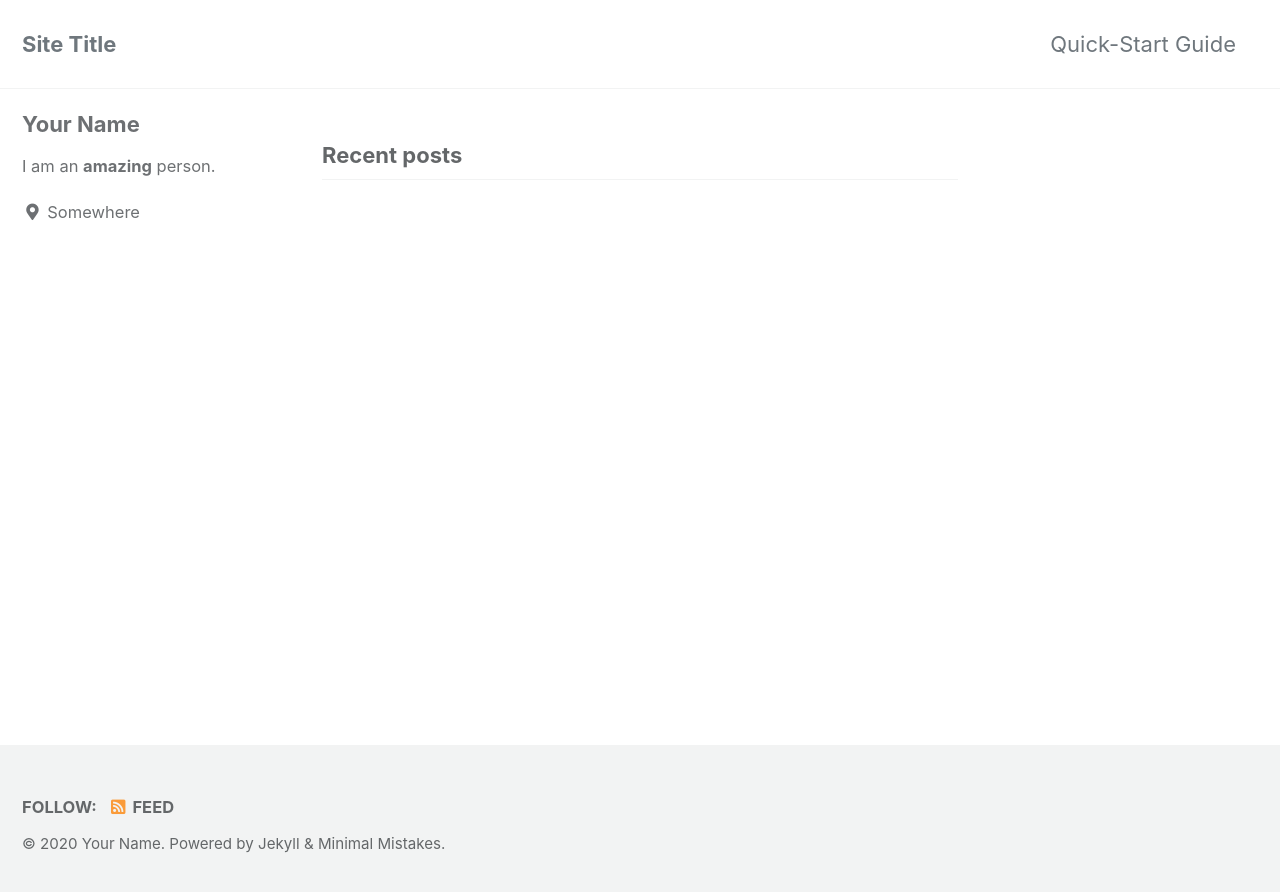
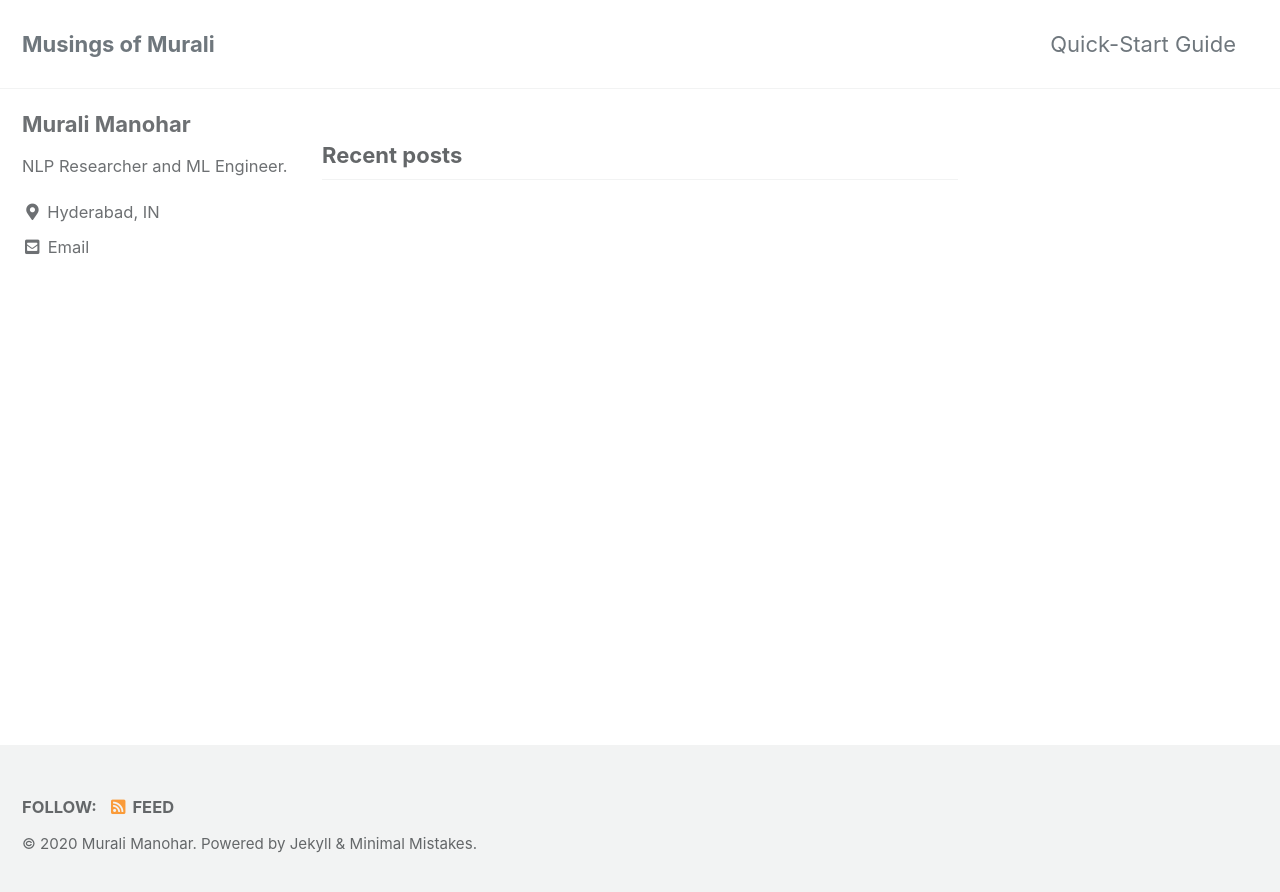
Before and after one commit to gitlost-murali/blogs, a Jekyll site: the page built from index.html, in a window 1280 px wide. Shown: the top 892 px of the page. Built offline with Jekyll 4.4.1, drawn with Linux system fonts in a browser that asks for light colours; cached includes are drawn as plain includes; the list of posts is cut into pages by our own code.

Commit message:
Update: Details updated in config.yml

```diff
--- a/_config.yml
+++ b/_config.yml
@@ -16,11 +16,11 @@ minimal_mistakes_skin    : "default" # "air", "aqua", "contrast", "dark", "dirt"
 
 # Site Settings
 locale                   : "en-US"
-title                    : "Site Title"
+title                    : "Musings of Murali"
 title_separator          : "-"
 subtitle                 : # site tagline that appears below site title in masthead
-name                     : "Your Name"
-description              : "An amazing website."
+name                     : "Murali Manohar"
+description              : "An NLP/ML Blogging site"
 url                      : # the base hostname & protocol for your site e.g. "https://mmistakes.github.io"
 baseurl                  : # the subpath of your site, e.g. "/blog"
 repository               : # GitHub username/repo-name e.g. "mmistakes/minimal-mistakes"
@@ -70,7 +70,7 @@ naver_site_verification  :
 
 # Social Sharing
 twitter:
-  username               :
+  username               : "gitlostmurali"
 facebook:
   username               :
   app_id                 :
@@ -93,11 +93,11 @@ analytics:
 
 # Site Author
 author:
-  name             : "Your Name"
+  name             : "Murali Manohar"
   avatar           : # path of avatar image, e.g. "/assets/images/bio-photo.jpg"
-  bio              : "I am an **amazing** person."
-  location         : "Somewhere"
-  email            :
+  bio              : "NLP Researcher and ML Engineer."
+  location         : "Hyderabad, IN"
+  email            : "kmanoharmurali@gmail.com"
   links:
     - label: "Email"
       icon: "fas fa-fw fa-envelope-square"
```
